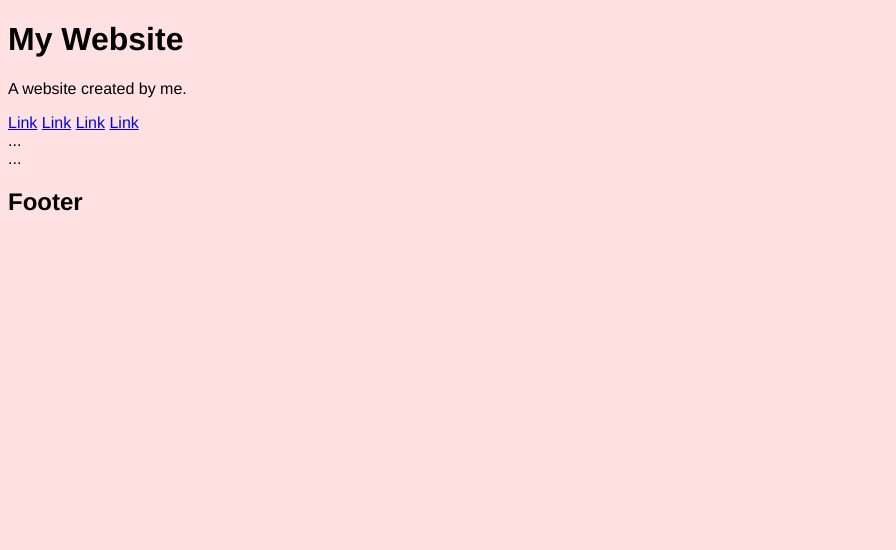
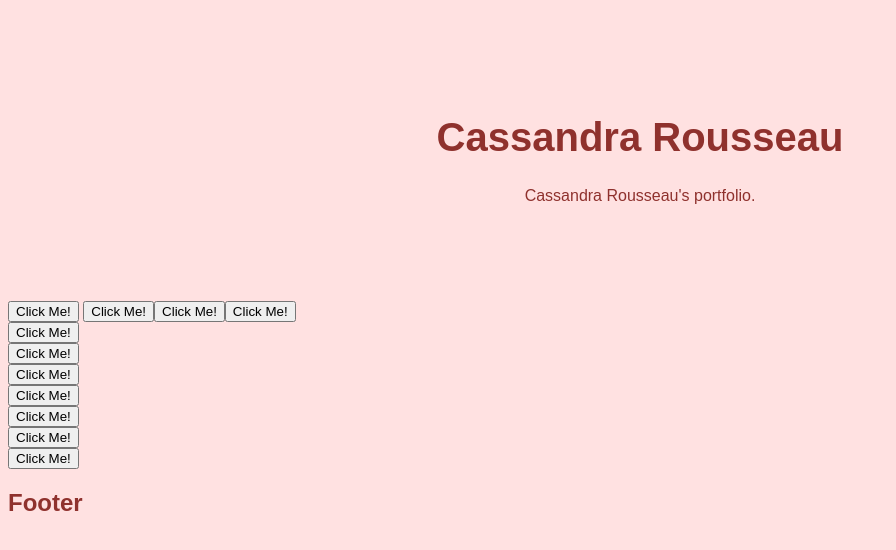
Before and after one commit to CassandraRousseau/Portfolio_Website, a plain HTML site: page index.html in a window 1280 px wide. Shown: the whole page, without its empty margins (0-896 px from the left). Drawn offline with Linux system fonts and the light colour scheme.

Commit message:
Adding buttons

```diff
--- /dev/null
+++ b/css/style.css
@@ -0,0 +1,41 @@
+.header {
+    padding: 80px; /* some padding */
+    text-align: center; /* center the text */
+  }
+
+  /* Increase the font size of the <h1> element */
+  .header h1 {
+    font-size: 40px;
+  }
+
+  body {
+    background-color: #FFE1E1;
+    font-family: "Navigo", sans-serif;
+    color:#8F312D;
+  }
+
+  .button {
+    transition-duration: 0.4s;
+  }
+
+  .button:hover {
+    background-color: #4CAF50; /* Green */
+    color: white;
+  }
+  .parallax {
+    height: 500px; /* fallback for older browsers */
+    height: 100vh;
+    font-size: 200%;
+    overflow-x: hidden;
+    overflow-y: auto;
+    -webkit-perspective: 300px;
+    perspective: 300px;
+  }
+
+  .parallax__group {
+    position: relative;
+    height: 500px; /* fallback for older browsers */
+    height: 100vh;
+    -webkit-transform-style: preserve-3d;
+    transform-style: preserve-3d;
+  }
--- a/header.css
+++ /dev/null
@@ -1,12 +0,0 @@
-.header {
-    padding: 80px; /* some padding */
-    text-align: center; /* center the text */
-    background: #1abc9c; /* green background */
-    color: #B1534F; /* white text color */
-  }
-
-  /* Increase the font size of the <h1> element */
-  .header h1 {
-    font-size: 40px;
-    color: #B1534F;
-  }
--- a/index.html
+++ b/index.html
@@ -4,28 +4,42 @@
 <title>Cassandra Rousseau</title>
 <meta charset="UTF-8">
 <meta name="viewport" content="width=device-width, initial-scale=1">
-<style>
-body {
-  font-family: Navigo, Helvetica, sans-serif;
-  background-color: #FFE1E1;
-}
-</style>
+<link rel="stylesheet" href="css/style.css" />
 <div class="header">
-  <h1>My Website</h1>
-  <p>A website created by me.</p>
+  <h1>Cassandra Rousseau</h1>
+  <p>Cassandra Rousseau's portfolio.</p>
 </div>
 </head>
 <body>
-  <div class="navbar">
-    <a href="#">Link</a>
-    <a href="#">Link</a>
-    <a href="#">Link</a>
-    <a href="#" class="right">Link</a>
+  <div class="button">
+  <button type="button">Click Me!</button>
+  <button type="button">Click Me!</button><button type="button">Click Me!</button><button type="button">Click Me!</button>
+ </div>
+ <div class="button">
+  <button type="button">Click Me!</button>
+</div>
+  <div class="button">
+    <button type="button">Click Me!</button>
   </div>
-  <div class="row">
-    <div class="side">...</div>
-    <div class="main">...</div>
-  </div>
+    <div class="button">
+      <button type="button">Click Me!</button>
+    </div>
+      <div class="button">
+        <button type="button">Click Me!</button>
+      </div>
+        <div class="button">
+          <button type="button">Click Me!</button>
+        </div>
+          <div class="button">
+            <button type="button">Click Me!</button>
+          </div>
+            <div class="button">
+              <button type="button">Click Me!</button>
+            </div>
+              <div class="button">
+              </div>
+
+
 </body>
 <footer>
   <div class="footer">
--- a/navbar.css
+++ /dev/null
@@ -1,26 +0,0 @@
-/* Style the top navigation bar */
-.navbar {
-    overflow: hidden; /* Hide overflow */
-    background-color: #333; /* Dark background color */
-  }
-
-  /* Style the navigation bar links */
-  .navbar a {
-    float: left; /* Make sure that the links stay side-by-side */
-    display: block; /* Change the display to block, for responsive reasons (see below) */
-    color: white; /* White text color */
-    text-align: center; /* Center the text */
-    padding: 14px 20px; /* Add some padding */
-    text-decoration: none; /* Remove underline */
-  }
-
-  /* Right-aligned link */
-  .navbar a.right {
-    float: right; /* Float a link to the right */
-  }
-
-  /* Change color on hover/mouse-over */
-  .navbar a:hover {
-    background-color: #ddd; /* Grey background color */
-    color: black; /* Black text color */
-  }
--- a/row.css
+++ /dev/null
@@ -1,34 +0,0 @@
-/* Ensure proper sizing */
-* {
-    box-sizing: border-box;
-  }
-
-  /* Column container */
-  .row {
-    display: flex;
-    flex-wrap: wrap;
-    flex-direction: column;
-    color: #FFF8F8;
-  }
-
-  /* Create two unequal columns that sits next to each other */
-  /* Sidebar/left column */
-  .side {
-    flex: 30%; /* Set the width of the sidebar */
-    background-color: #f1f1f1; /* Grey background color */
-    padding: 20px; /* Some padding */
-  }
-
-  /* Main column */
-  .main {
-    flex: 70%; /* Set the width of the main content */
-    background-color: white; /* White background color */
-    padding: 20px; /* Some padding */
-  }
-  /* Responsive layout - when the screen is less than 400px wide, make the navigation links stack on top of each other instead of next to each other */
-@media screen and (max-width: 400px) {
-    .navbar a {
-      float: none;
-      width: 100%;
-    }
-  }
```
